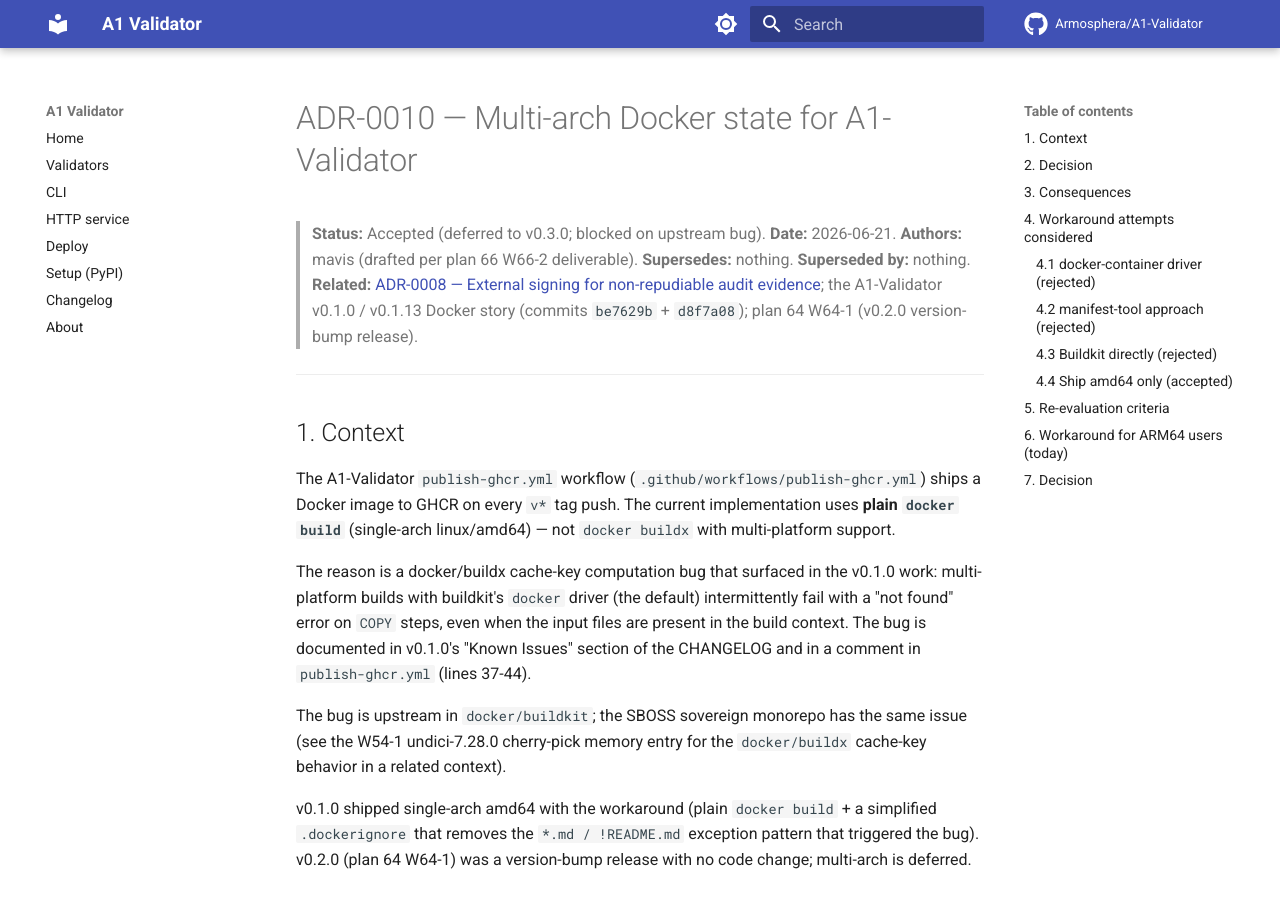
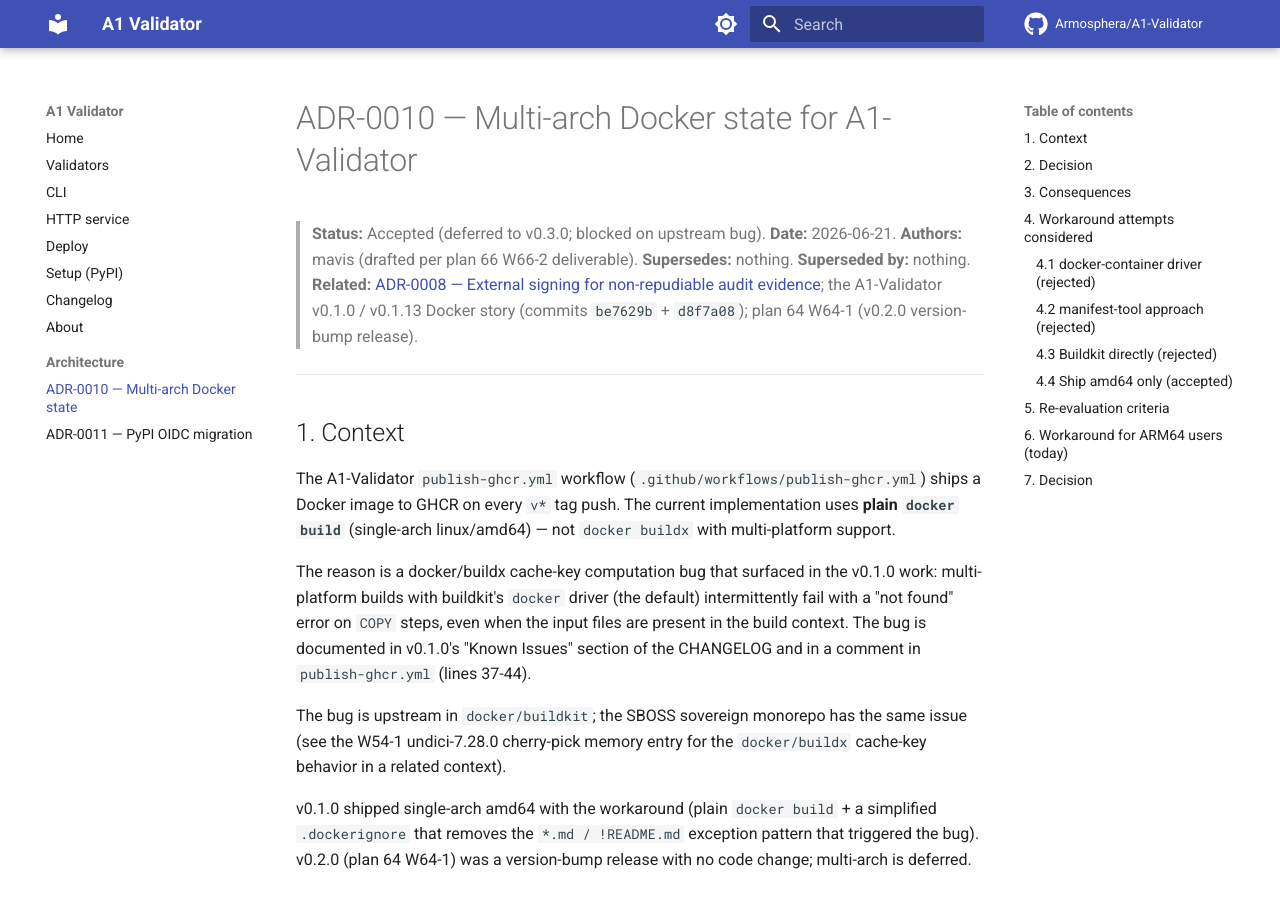
Before and after one commit to Armosphera/A1-Validator, an MkDocs documentation site: the page built from docs/architecture/ADR-0010-multiarch-blocked.md, in a window 1280 px wide and 900 px high. Built offline with MkDocs 1.6.1 and Material for MkDocs 9.7.7, drawn with Linux system fonts in a browser that asks for light colours; comment, search, counter and statistics services are not loaded.

Commit message:
fix(docs): include new ADR-0010/0011 in mkdocs nav + fix cross-repo link
The docs CI was failing on the strict-mode check because:
1. Subagent added docs/architecture/ADR-0010-multiarch-blocked.md
   and ADR-0011-pypi-oidc-deferred.md to the docs tree but did
   not list them in the mkdocs nav.
2. ADR-0010 linked to a sibling-repo doc via a relative path
   that doesn't exist in the A1-Validator docs tree.

Both fixed: ADRs added to nav, link switched to a full
GitHub URL pointing at the SBOS sovereign monorepo.

```diff
--- a/docs/architecture/ADR-0010-multiarch-blocked.md
+++ b/docs/architecture/ADR-0010-multiarch-blocked.md
@@ -9,7 +9,7 @@
 > **Superseded by:** nothing.
 > **Related:** [ADR-0008 — External
 > signing for non-repudiable audit
-> evidence](../../../A1-AI-ERP-SBOS-MSTUDIO-sovereign/docs/architecture/ADR-0008-external-signing.md);
+> evidence](https://github.com/Armosphera/A1-AI-ERP-SBOS-MSTUDIO-sovereign/blob/main/docs/architecture/ADR-0008-external-signing.md);
 > the A1-Validator v0.1.0 / v0.1.13
 > Docker story (commits
 > `be7629b` + `d8f7a08`); plan 64
--- a/mkdocs.yml
+++ b/mkdocs.yml
@@ -97,3 +97,6 @@ nav:
   - Setup (PyPI): setup.md
   - Changelog: CHANGELOG.md
   - About: about.md
+  - Architecture:
+      - ADR-0010 — Multi-arch Docker state: architecture/ADR-0010-multiarch-blocked.md
+      - ADR-0011 — PyPI OIDC migration: architecture/ADR-0011-pypi-oidc-deferred.md
```
